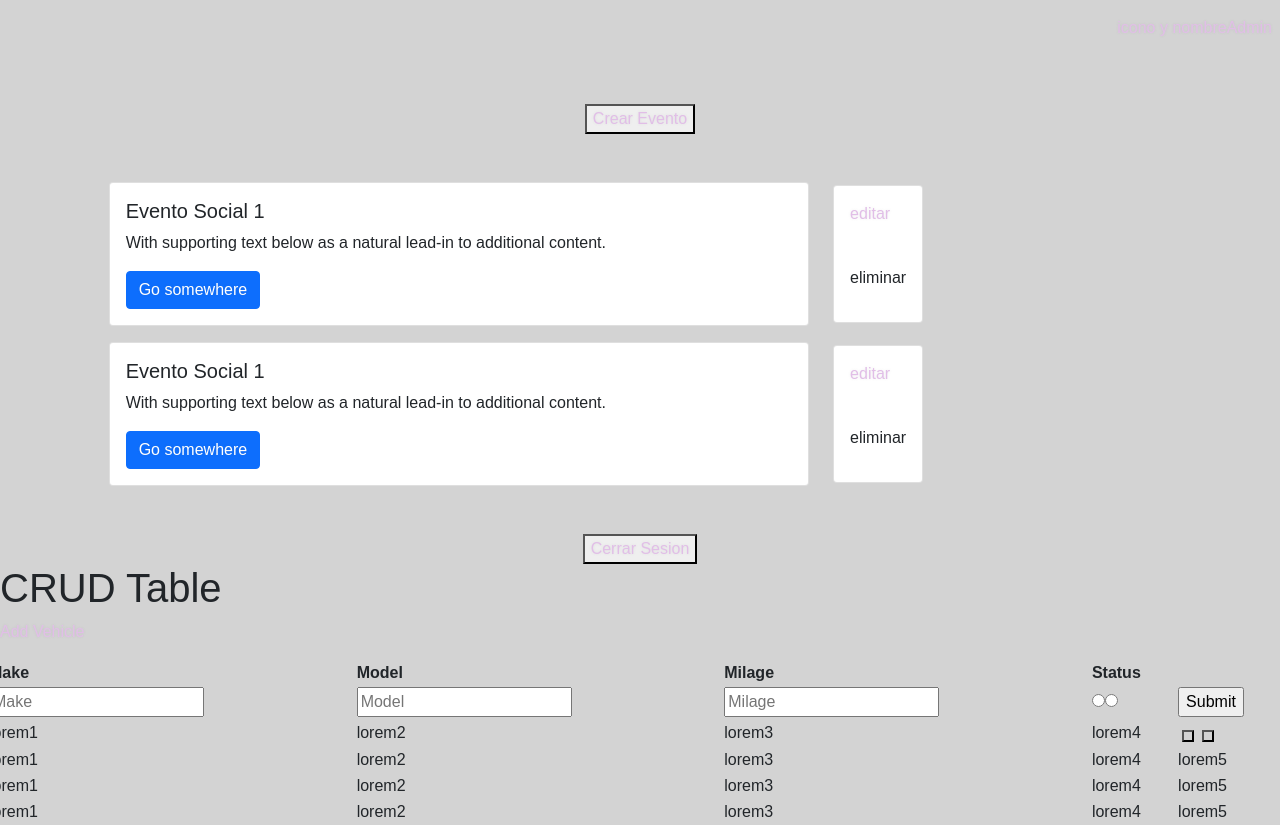
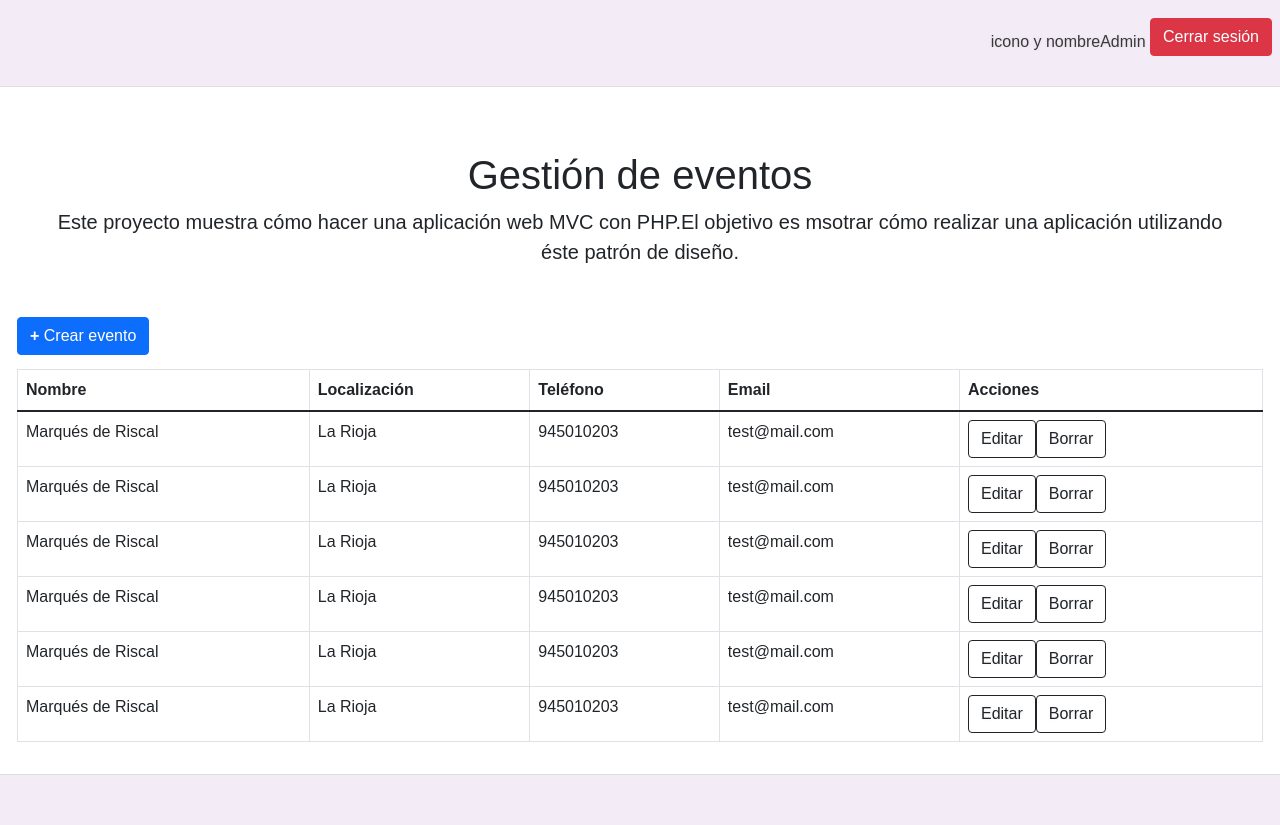
Before and after one commit to victorlaragurmendi/pwaVentaTickets, a React (Create React App) app: page /perfiladministrador in a window 1280 px wide. After the commit the page ends 800 px from the top, so only its background shows below. Built offline with nearby package versions, Linux system fonts and the light colour scheme.

Commit message:
front v2

```diff
--- a/src/components/login/IniciarSesion.js
+++ b/src/components/login/IniciarSesion.js
@@ -24,7 +24,7 @@ const IniciarSesion = () => {
 
         <input type="password" className="pass" id="inlineFormInputName1" placeholder="contraseña" />
 
-        <button className="submit " ><a href="/home">Ingresar</a></button>
+        <button className="submit btn-info" ><a href="/home">Ingresar</a></button>
         <p className="forgot" align="center"><a href="/perfiladministrador">Ingresar como Admin (Pruebas)</a></p>
         <p className="forgot" align="center"><a  href="/registrousuario">no tienes cuenta registrate</a></p>
 
--- a/src/components/usuarios/EditarPerfilUsuario.js
+++ b/src/components/usuarios/EditarPerfilUsuario.js
@@ -10,22 +10,22 @@ const EditarPerfilUsuario = () => {
                 <div className=" navbar  d-flex flex-row-reverse">
                     <div className="p-2" ><a href="/perfilusuario">icono y nombre</a></div>
                 </div>
-                <div className="row">
+                <div className="row ">
 
-                    <div>
+                    <div className="col-8 card-body card">
                         <div className="d-flex justify-content-center mt-5 pt-5 txtiniciarsesion"> <p>Actualizar Perfil</p></div>
                         <div className="d-flex justify-content-center mt-5">
-                            <input type="text" className=" " id="inlineFormInputName1" placeholder="nombre" />
+                            <input type="text" className="un" id="inlineFormInputName1" placeholder="nombre" />
                         </div>
                         <div className="d-flex justify-content-center mt-2">
-                            <input type="text" className=" " id="inlineFormInputName2" placeholder="email" />
+                            <input type="text" className="un" id="inlineFormInputName2" placeholder="email" />
                         </div>
                         <div className="d-flex justify-content-center mt-2">
-                            <input type="text" className=" " id="inlineFormInputName3" placeholder="contraseña" />
+                            <input type="text" className="pass" id="inlineFormInputName3" placeholder="contraseña" />
                         </div>
                         <div className="d-flex justify-content-center mt-5">
                             <div>
-                                <button className="btningresar" ><a href="/home">Actualizar</a></button>
+                                <button className="btningresar btn btn-info btn-nueva" ><a href="/home">Actualizar</a></button>
                             </div>
                         </div>
 
--- a/src/components/usuarios/PerfilAdministrador.js
+++ b/src/components/usuarios/PerfilAdministrador.js
@@ -7,77 +7,8 @@ const PerfilAdministrador = () => {
         <>
             <container className="fluid fondo">
                 <div className=" navbar  d-flex flex-row-reverse">
-                    <div className="p-2" ><a href="perfiladministrador">icono y nombreAdmin</a></div>
-                </div>
-                <div className="row">
-
-                    <div>
-                        <div className="d-flex justify-content-center mt-5 mb-5">
-                            <div>
-                                <button className="btningresar" > <a href="crearevento">Crear Evento</a> </button>
-                            </div>
-                        </div>
-                        <div className="row mt-3">
-                            <div className="col-1 "></div>
-                            <div className="col-10 ">
-                                <div className="row">
-                                    <div className="col-8 ">
-                                        <div className="card ">
-                                            <div className="card-body">
-                                                <h5 className="card-title">Evento Social 1</h5>
-                                                <p className="card-text">With supporting text below as a natural lead-in to additional content.</p>
-                                                <a href="#" className="btn btn-primary">Go somewhere</a>
-                                            </div>
-                                        </div>
-                                    </div>
-
-                                    <div className="col-4 d-flex align-items-center">
-                                        <div className="card mr-3">
-                                            <div className="card-body">
-                                                <p><a href="editarevento" >editar</a></p> <br></br>
-                                                <p>eliminar</p>
-                                            </div>
-                                        </div>
-                                    </div>
-                                </div>
-                            </div>
-                            <div className="col-1 "></div>
-                        </div>
-
-                        <div className="row mt-3">
-                            <div className="col-1 "></div>
-                            <div className="col-10 ">
-                                <div className="row">
-                                    <div className="col-8 ">
-                                        <div className="card ">
-                                            <div className="card-body">
-                                                <h5 className="card-title">Evento Social 1</h5>
-                                                <p className="card-text">With supporting text below as a natural lead-in to additional content.</p>
-                                                <a href="#" className="btn btn-primary">Go somewhere</a>
-                                            </div>
-                                        </div>
-                                    </div>
-
-                                    <div className="col-4 d-flex align-items-center">
-                                        <div className="card mr-3">
-                                            <div className="card-body">
-                                                <p><a href="editarevento" >editar</a></p> <br></br>
-                                                <p>eliminar</p>
-                                            </div>
-                                        </div>
-                                    </div>
-                                </div>
-                            </div>
-                            <div className="col-1 "></div>
-                        </div>
-
-
-
-                        <div className="d-flex justify-content-center mt-5">
-                            <div>
-                                <button className="btningresar"><a href="/">Cerrar Sesion</a></button>
-                            </div>
-                        </div>
+                    <div className="p-2" ><a href="perfiladministrador">icono y nombreAdmin </a>
+                    <a class="btn btn-danger btn-nueva" href="/"> Cerrar sesión                               </a>
                     </div>
 
                 </div>
@@ -87,83 +18,130 @@ const PerfilAdministrador = () => {
 
 
 
-<div class="row">
-		<h1>CRUD Table</h1>
-        <p><a href="#" ><i class="fa fa-plus-square"></i>Add Vehicle</a></p>
+
+<div class="row card-body card mr-3">
 
 
-        <table id="test-table">
+        <div class="container">
+
+<div class="title-box">
+
+  <h1>Gestión de eventos</h1>
+  <p class="lead">Este proyecto muestra cómo hacer una aplicación web MVC con PHP.El objetivo es msotrar cómo realizar una aplicación utilizando éste patrón de diseño.</p>
+
+</div>
+
+
+<a class="btn btn-primary btn-nueva" href="crearevento"><b>+</b> Crear evento                                   </a>
+<table class="table table-bordered grocery-crud-table table-hover">
   <thead>
     <tr>
-          <th>Make</th>
-          <th>Model</th>
-          <th>Milage</th>
-          <th>Status</th>
-					<th></th>
+      <th>Nombre</th>
+      <th>Localización</th>
+      <th>Teléfono</th>
+      <th>Email</th>
+      <th>Acciones</th>
     </tr>
   </thead>
-      <tfoot></tfoot>
   <tbody>
+
     <tr>
-          <td><label for=""><input type="text" name="" id="" placeholder="Make" /></label></td>
-          <td><label for=""><input type="text" name="" id="" placeholder="Model" /></label></td>
-          <td><label for=""><input type="text" name="" id="" placeholder="Milage" /></label></td>
       <td>
-						<form action="" class="">
-						  <div class="switch round large">
-								<input id="exampleRadioSwitch3" type="radio" name="testGroup"></input>
-								<label for="exampleRadioSwitch3"></label>
-								<input id="exampleRadioSwitch4" type="radio" name="testGroup"></input>
-								<label for="exampleRadioSwitch4"></label>
-							</div>
-						</form>
-
+        Marqués de Riscal
       </td>
       <td>
-						<form action="">
-						  <input type="submit" class="tiny button"></input>
-						</form>
-
-					</td>
+        La Rioja </td>
+      <td>
+        945010203 </td>
+      <td>
+        test@mail.com </td>
+      <td>
+        <a class="btn btn-default btn-outline-dark" href="editarevento">Editar</a>
+        <a class="btn btn-default btn-outline-dark" href="">Borrar</a> </td>
 
     </tr>
+    <tr>
+      <td>
+        Marqués de Riscal
+      </td>
+      <td>
+        La Rioja </td>
+      <td>
+        945010203 </td>
+      <td>
+        test@mail.com </td>
+      <td>
+        <a class="btn btn-default btn-outline-dark" href="editarevento">Editar</a>
+        <a class="btn btn-default btn-outline-dark" href="">Borrar</a> </td>
 
-        <tr>
-          <td>lorem1</td>
-          <td>lorem2</td>
-          <td>lorem3</td>
-          <td>lorem4</td>
-          <td>
-						<form action="">
-						  <button class="button"><i class="fa fa-pencil-square-o"></i></button>
-							<button class="button"><i class="fa fa-trash-o"></i></button>
-						</form>
-					</td>
     </tr>
           <tr>
-          <td>lorem1</td>
-          <td>lorem2</td>
-          <td>lorem3</td>
-          <td>lorem4</td>
-          <td>lorem5</td>
+      <td>
+        Marqués de Riscal
+      </td>
+      <td>
+        La Rioja </td>
+      <td>
+        945010203 </td>
+      <td>
+        test@mail.com </td>
+      <td>
+        <a class="btn btn-default btn-outline-dark" href="editarevento">Editar</a>
+        <a class="btn btn-default btn-outline-dark" href="">Borrar</a> </td>
+
     </tr>
           <tr>
-          <td>lorem1</td>
-          <td>lorem2</td>
-          <td>lorem3</td>
-          <td>lorem4</td>
-          <td>lorem5</td>
+      <td>
+        Marqués de Riscal
+      </td>
+      <td>
+        La Rioja </td>
+      <td>
+        945010203 </td>
+      <td>
+        test@mail.com </td>
+      <td>
+        <a class="btn btn-default btn-outline-dark" href="editarevento">Editar</a>
+        <a class="btn btn-default btn-outline-dark" href="">Borrar</a> </td>
+
     </tr>
           <tr>
-          <td>lorem1</td>
-          <td>lorem2</td>
-          <td>lorem3</td>
-          <td>lorem4</td>
-          <td>lorem5</td>
+      <td>
+        Marqués de Riscal
+      </td>
+      <td>
+        La Rioja </td>
+      <td>
+        945010203 </td>
+      <td>
+        test@mail.com </td>
+      <td>
+        <a class="btn btn-default btn-outline-dark" href="editarevento">Editar</a>
+        <a class="btn btn-default btn-outline-dark" href="">Borrar</a> </td>
+
+    </tr>
+          <tr>
+      <td>
+        Marqués de Riscal
+      </td>
+      <td>
+        La Rioja </td>
+      <td>
+        945010203 </td>
+      <td>
+        test@mail.com </td>
+      <td>
+        <a class="btn btn-default btn-outline-dark" href="">Editar</a>
+        <a class="btn btn-default btn-outline-dark" href="">Borrar</a> </td>
+
     </tr>
   </tbody>
 </table>
 
+
+
+
+</div>
 
 </div>
 
--- a/src/components/usuarios/PerfilUsuario.js
+++ b/src/components/usuarios/PerfilUsuario.js
@@ -7,25 +7,25 @@ const PerfilUsuario = () => {
 
     return (
         <>
-            <container className="fluid fondo">
+            <container className="fluid fondo ">
                 <div className=" navbar  d-flex flex-row-reverse">
                     <div className="p-2">icono y nombre</div>
                 </div>
-                <div className="row">
-                   <div className="col-2"></div>
-                    <div className="col-8">
+                <div className="row   ">
+                   <div className="col-2 "></div>
+                    <div className="col-8 card-body card">
 
-                            <div className="mt-5">
-                                <button className="btningresar w-100 d-block"  ><a href="registrocompras">Registro de Compras</a></button>
+                            <div className="mt-4">
+                                <button className="btningresar w-100 d-block btn btn-outline-secondary btn-nueva"  ><a href="registrocompras">Registro de Compras</a></button>
                             </div>
                             <div className="mt-4">
-                                <button className="btningresar w-100 d-block " ><a href="editarperfilusuario">Modificar Perfil</a></button>
+                                <button className="btningresar w-100 d-block btn-outline-secondary btn-nueva" ><a href="editarperfilusuario">Modificar Perfil</a></button>
                             </div>
                             <div className="mt-4">
-                                <button className="btningresar w-100 d-block"  ><a href="/home">Ir al Inicio</a></button>
+                                <button className="btningresar w-100 d-block btn-outline-secondary btn-nueva"  ><a href="/home">Ir al Inicio</a></button>
                             </div>
                             <div className="mt-4">
-                                <button className="btningresar w-100  d-block" ><a href="/">Cerrar Sesion</a></button>
+                                <button className="btningresar w-100  d-block btn-outline-secondary btn-nueva" ><a href="/">Cerrar Sesion</a></button>
 
                             </div>
 
--- a/src/index.css
+++ b/src/index.css
@@ -144,7 +144,7 @@ font-family: 'Ubuntu', sans-serif;
 
 a {
     text-shadow: 0px 0px 3px rgba(117, 117, 117, 0.12);
-    color: #E1BEE7;
+    color: #3a3939;
     text-decoration: none
 }
 
@@ -161,21 +161,11 @@ a {
 
 
 
+.title-box {
+    padding: 3rem 1.5rem 2rem;
+    text-align: center;
+}
 
-
-body{background-color:lightgray;}
-table{
-	width:100%;
+.btn-nueva {
+  margin: 2px 0 14px 0;
 }
-td form {
-	margin:0;padding:0;
-}
-td form button.button{
-	padding:0.25em;margin:0.25em;
-	background:none;
-	color:blue;
-}
-td form button.button:hover{
-  background:none;
-	color:steelblue;
-}
```
Lines whose indentation alone changed are shown as unchanged.
